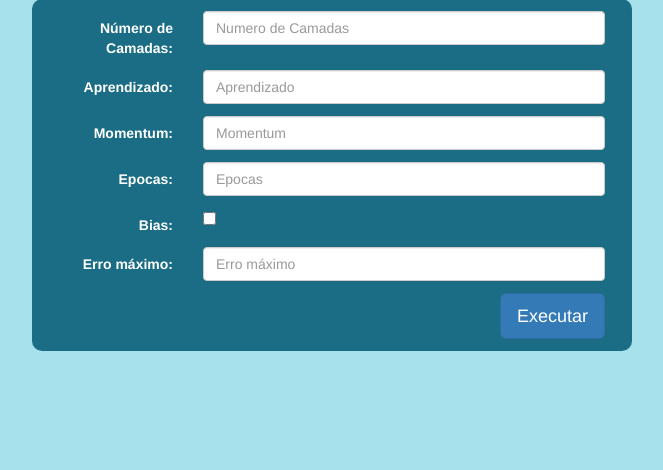
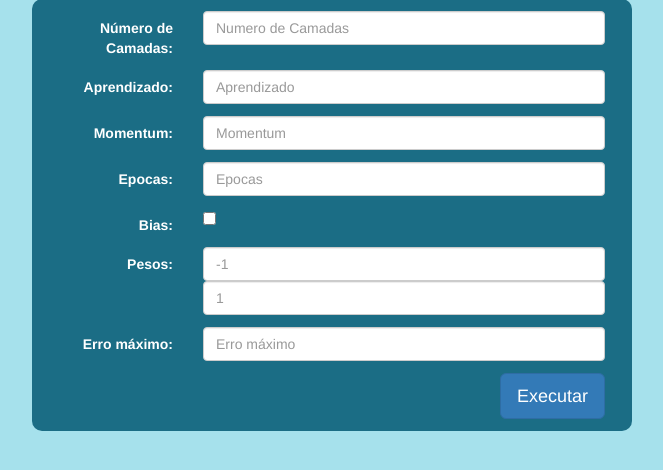
Before and after one commit to RafaelFazzolino/rna_xor, a Django app: page / in a window 1280 px wide. Shown: the part 104-574 px from the top of the page, without its empty margins (352-1015 px from the left). Run offline with Django 3.2, Linux system fonts and the light colour scheme; some libraries are stand-ins or nearby versions.

Commit message:
Adicionando pesos

```diff
--- a/rna/xor/forms.py
+++ b/rna/xor/forms.py
@@ -3,9 +3,12 @@ from rna.xor.models import Xor
 
 
 class XorForm(forms.Form):
+
     num_camadas = forms.IntegerField()
     bias = forms.BooleanField(initial=False, required=False)
     learningrate = forms.FloatField()
     momentum = forms.FloatField()
     epochs = forms.IntegerField()
     erro_max = forms.FloatField()
+    peso_start = forms.FloatField()
+    peso_end = forms.FloatField()
--- a/rna/xor/templates/inicio.html
+++ b/rna/xor/templates/inicio.html
@@ -55,6 +55,17 @@
 		    </div>
 
 			<div class="form-group" style="margin: 2%;">
+		        <label class="col-md-3 control-label" for="name" style="color: white;">Pesos:</label>
+		        <div class="col-md-9">
+		          {% render_field form.peso_start class+="form-control" placeholder="-1" %}
+	              {% render_field form.peso_end class+="form-control" placeholder="1" %}
+		          {% if form.peso_start.errors %}
+		          <div class="alert alert-danger" role="alert">{{form.peso_start.errors}}</div>
+		          {% endif %}
+		        </div>
+		    </div>
+
+			<div class="form-group" style="margin: 2%;">
 		        <label class="col-md-3 control-label" for="name" style="color: white;">Erro máximo:</label>
 		        <div class="col-md-9">
 		          {% render_field form.erro_max class+="form-control" placeholder="Erro máximo" %}
--- a/rna/xor/views.py
+++ b/rna/xor/views.py
@@ -5,7 +5,7 @@ from pybrain.datasets import SupervisedDataSet
 from pybrain.supervised import BackpropTrainer
 from pybrain.tools.shortcuts import buildNetwork
 from rna.xor.forms import XorForm
-
+import numpy as np
 
 def index(request):
     context = {}
@@ -38,6 +38,10 @@ def result(request, form):
     network = buildNetwork(dataset.indim, int(dados['num_camadas']), dataset.outdim, bias=bias)
     trainer = BackpropTrainer(network, dataset, learningrate=float(dados['learningrate']), momentum=float(dados['momentum']))
 
+    pesos_iniciais = network.params
+
+    network._setParameters(np.random.uniform(dados['peso_start'], dados['peso_end'], network.params.shape[0]))
+
     error = 1.00000000
 
     epocasPercorridas = 0
@@ -62,6 +66,7 @@ def result(request, form):
                'error': error,
                'graph': json.dumps(graph),
                'epocas': epocasPercorridas,
+               'pesos_iniciais': pesos_iniciais,
                'pesos_finais': network.params,
                'result00': network.activate([0, 0])[0],
                'result01': network.activate([0, 1])[0],
```
Also changed, not shown: rna/xor/templates/result.html (+18 -9 lines).
